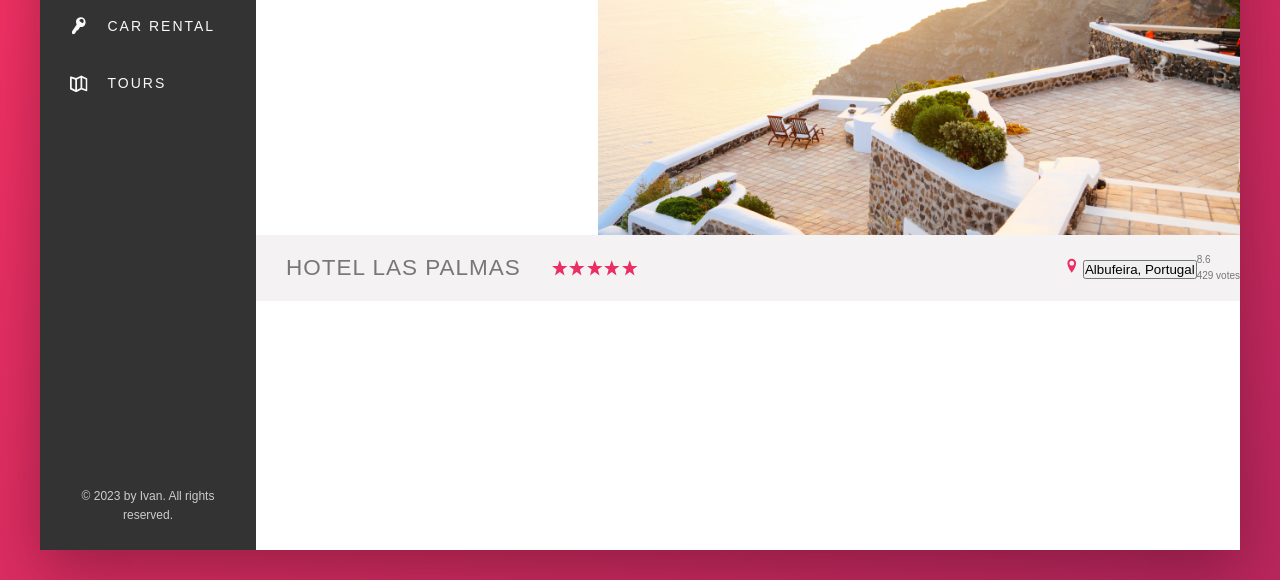
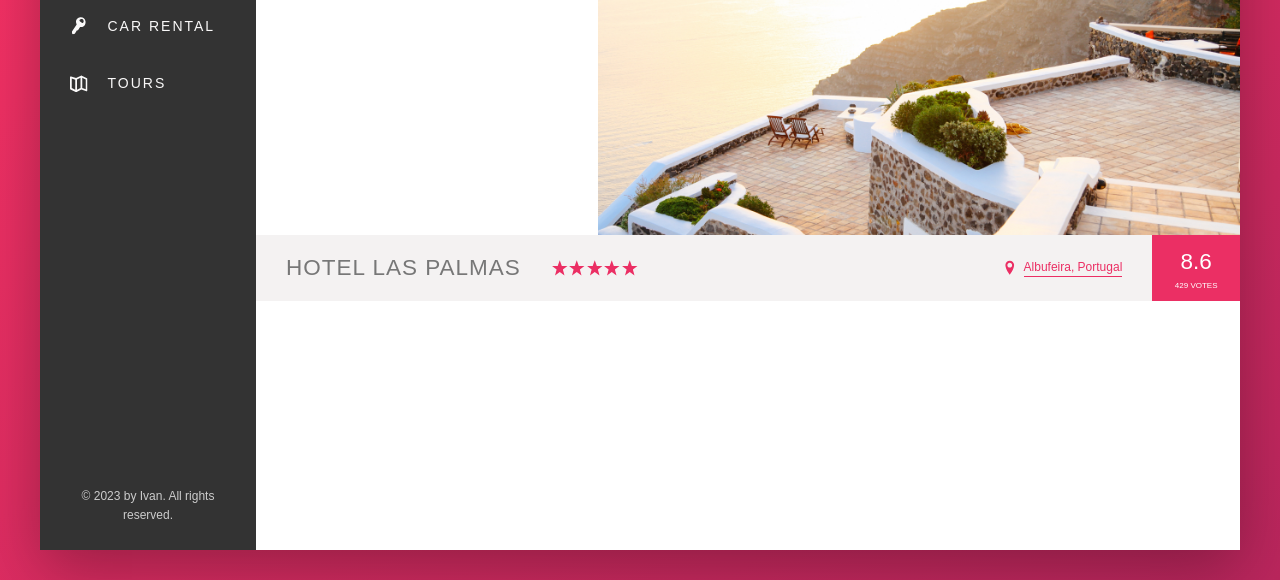
Before and after one commit to IvanRadovic/Trillo----CSS, a website: page index.html in a window 1280 px wide. Shown: the part 300-880 px from the top of the page. Drawn offline with Linux system fonts and the light colour scheme.

Commit message:
Finishing Hotel Overview Section

```diff
--- a/index.html
+++ b/index.html
@@ -128,7 +128,7 @@
                         <button class="btn-inline">Albufeira, Portugal</button>
                     </div>
 
-                    <div class="overivew__rating">
+                    <div class="overview__rating">
                         <div class="overview__rating-average">8.6</div>
                         <div class="overview__rating-count">429 votes</div>
                     </div>
--- /dev/null
+++ b/sass/components/_btn-inline.scss
@@ -0,0 +1,37 @@
+.btn-inline{
+    border: none;
+    color: var(--color-primary);
+    font-size: inherit;
+    border-bottom: 1px solid currentColor;
+    padding-bottom: 2px;
+    display: inline-block;
+    background-color: transparent;
+    cursor: pointer;
+    transition: all .2s;
+
+    &:hover{
+        color: var(--color-grey-1);
+    }
+
+    &:focus{
+        outline: none;
+        animation: pulsate 1s infinite;
+    }
+}
+
+@keyframes pulsate {
+    0%{
+        transform: scale(1);
+        box-shadow: none;
+    }
+
+    50%{
+        transform: scale(1.05);
+        box-shadow: 0 1rem 4rem rgb(0,0,0, .25);
+    }
+
+    100%{
+        transform: scale(1);
+        box-shadow: none;
+    }
+}
--- a/sass/components/_overview.scss
+++ b/sass/components/_overview.scss
@@ -26,20 +26,36 @@
     }
 
     &__location{
-
-
+       font-size: 1.2rem;
+       display: flex;
+       vertical-align: middle;
     }
 
-    &__rating{
+    &__icon-location{
+        margin-right: .5rem;
+    }
 
+    &__rating {
+        background-color: var(--color-primary);
+        color: #fff;
+        margin-left: 3rem;
+        padding: 0 2.25rem;
+        align-self: stretch;
+
+        display: flex;
+        flex-direction: column;
+        align-items: center;
+        justify-content: center;
     }
 
     &__rating-average{
-
+        font-size: 2.25rem;
+        font-weight: 300;
     }
 
     &__rating-count{
-
+        font-size: .8rem;
+        text-transform: uppercase;
     }
 
 
--- a/sass/main.scss
+++ b/sass/main.scss
@@ -9,6 +9,7 @@
 @import "components/legal";
 @import "components/gallery";
 @import "components/overview";
+@import "components/btn-inline";
 
 
 /* -- layout -- */
```
Also changed, not shown: sass/main.css, 1 other file.
